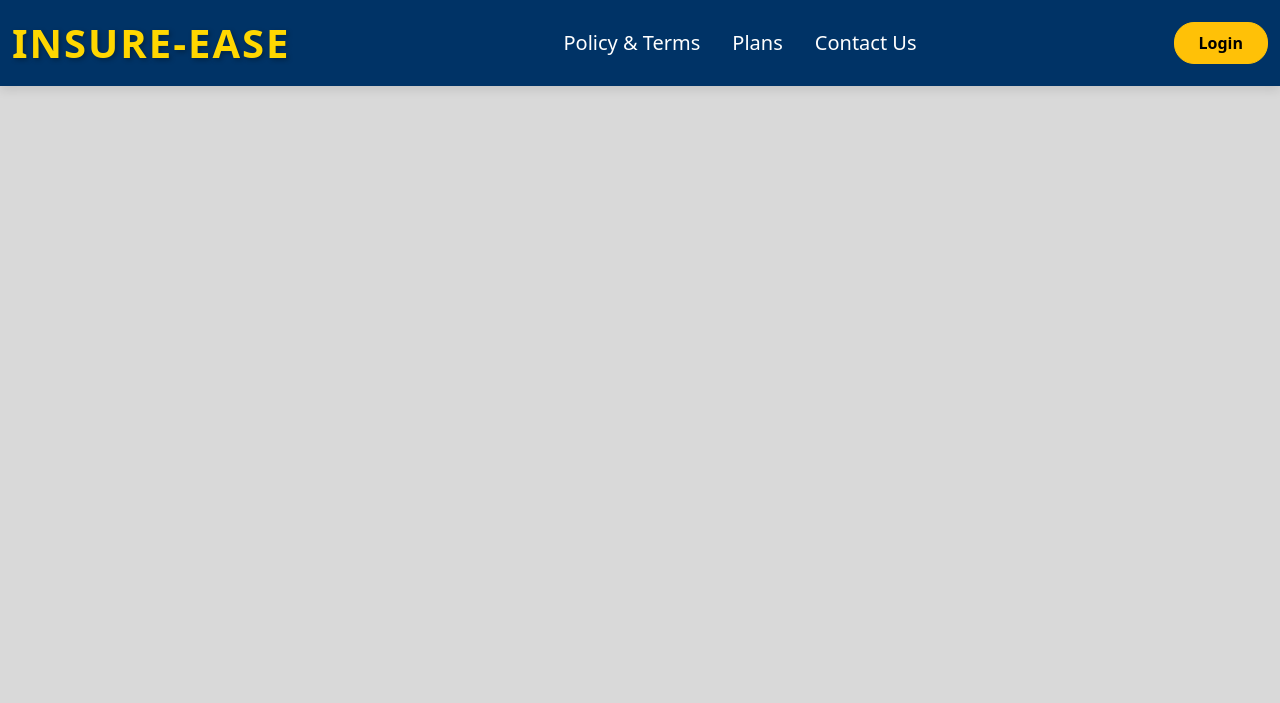
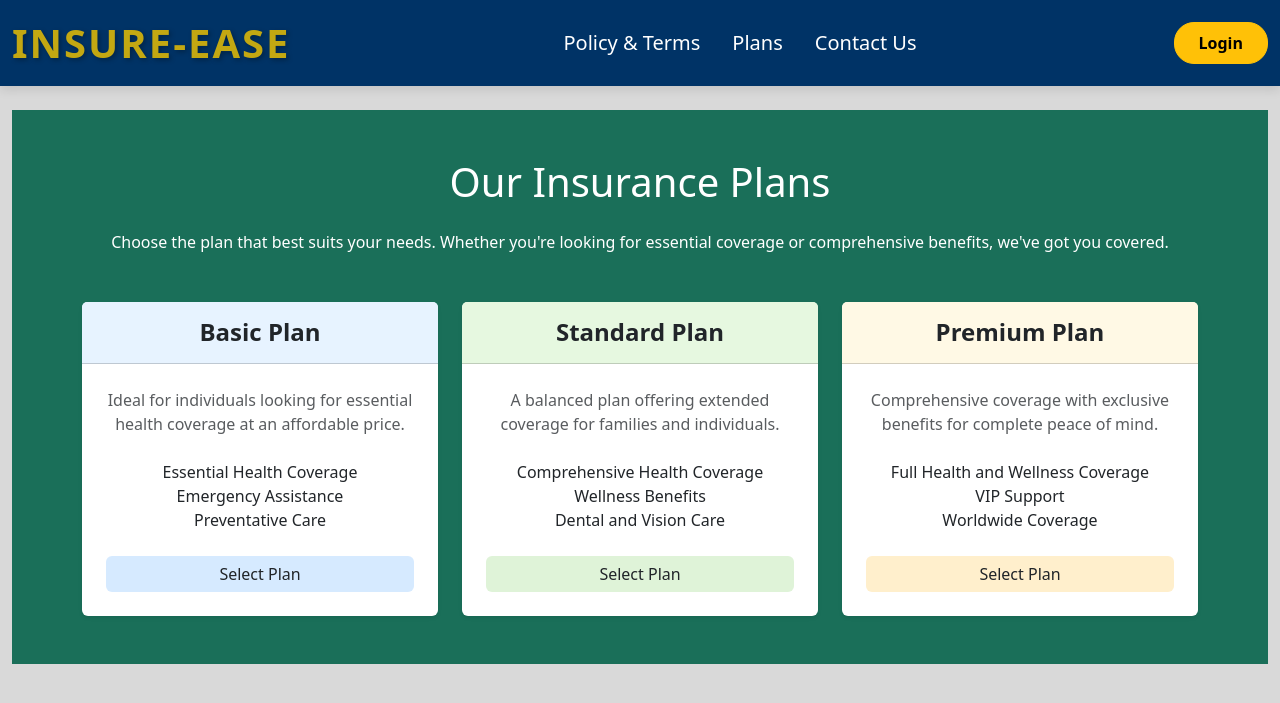
Before and after one commit to KadenNYP/ISPJ_Group5C, a Flask app: page /plans in a window 1280 px wide. Shown: the top 703 px of the page. Run offline with Flask 3, Linux system fonts and the light colour scheme; some libraries are stand-ins or nearby versions.

Commit message:
Create the base (UI/UX) for the plans page (details of plans will change & improve on)

```diff
--- a/app/Templates/Base.html
+++ b/app/Templates/Base.html
@@ -8,6 +8,8 @@
 
     <link rel="stylesheet" href="{{ url_for('static', filename='css/base.css') }}">
     <link rel="stylesheet" href="{{ url_for('static', filename='css/navbar.css') }}">
+    <link rel="stylesheet" href="{{ url_for('static', filename='css/index.css') }}">
+    <link rel="stylesheet" href="{{ url_for('static', filename='css/plans.css') }}">
 </head>
 
 <body class="">
--- a/app/Templates/home/Plans.html
+++ b/app/Templates/home/Plans.html
@@ -1,7 +1,69 @@
 {% extends "base.html" %}
 
-{% block title %}INSURE-EASE Plans Overview{% endblock %}
+{% block title %}Insurance Plans{% endblock %}
 
 {% block content %}
+<div class="plans-page-container py-5">
+    <div class="container">
+        <h1 class="text-center text-white mb-4">Our Insurance Plans</h1>
+        <p class="text-center text-white mb-5">
+            Choose the plan that best suits your needs. Whether you're looking for essential coverage or comprehensive benefits, we've got you covered.
+        </p>
+        <div class="row">
 
+            <div class="col-md-4">
+                <div class="card shadow-sm border-0">
+                    <div class="card-header basic-plan text-center">
+                        <h4 class="fw-bold mb-0">Basic Plan</h4>
+                    </div>
+                    <div class="card-body text-center">
+                        <p class="card-text text-muted mb-4">Ideal for individuals looking for essential health coverage at an affordable price.</p>
+                        <ul class="list-unstyled mb-4">
+                            <li><i class="bi bi-check-circle text-success"></i> Essential Health Coverage</li>
+                            <li><i class="bi bi-check-circle text-success"></i> Emergency Assistance</li>
+                            <li><i class="bi bi-check-circle text-success"></i> Preventative Care</li>
+                        </ul>
+                        <button class="btn btn-basic w-100">Select Plan</button>
+                    </div>
+                </div>
+            </div>
+
+
+            <div class="col-md-4">
+                <div class="card shadow-sm border-0">
+                    <div class="card-header standard-plan text-center">
+                        <h4 class="fw-bold mb-0">Standard Plan</h4>
+                    </div>
+                    <div class="card-body text-center">
+                        <p class="card-text text-muted mb-4">A balanced plan offering extended coverage for families and individuals.</p>
+                        <ul class="list-unstyled mb-4">
+                            <li><i class="bi bi-check-circle text-success"></i> Comprehensive Health Coverage</li>
+                            <li><i class="bi bi-check-circle text-success"></i> Wellness Benefits</li>
+                            <li><i class="bi bi-check-circle text-success"></i> Dental and Vision Care</li>
+                        </ul>
+                        <button class="btn btn-standard w-100">Select Plan</button>
+                    </div>
+                </div>
+            </div>
+
+
+            <div class="col-md-4">
+                <div class="card shadow-sm border-0">
+                    <div class="card-header premium-plan text-center">
+                        <h4 class="fw-bold mb-0">Premium Plan</h4>
+                    </div>
+                    <div class="card-body text-center">
+                        <p class="card-text text-muted mb-4">Comprehensive coverage with exclusive benefits for complete peace of mind.</p>
+                        <ul class="list-unstyled mb-4">
+                            <li><i class="bi bi-check-circle text-success"></i> Full Health and Wellness Coverage</li>
+                            <li><i class="bi bi-check-circle text-success"></i> VIP Support</li>
+                            <li><i class="bi bi-check-circle text-success"></i> Worldwide Coverage</li>
+                        </ul>
+                        <button class="btn btn-premium w-100">Select Plan</button>
+                    </div>
+                </div>
+            </div>
+        </div>
+    </div>
+</div>
 {% endblock %}
--- a/app/Templates/home/index.html
+++ b/app/Templates/home/index.html
@@ -1,6 +1,4 @@
-<link rel="stylesheet" href="{{ url_for('static', filename='css/index.css') }}">
-
-{% extends "base.html" %}
+{% extends "Base.html" %}
 
 {% block title %}Home{% endblock %}
 
--- a/app/static/css/navbar.css
+++ b/app/static/css/navbar.css
@@ -3,7 +3,7 @@
     font-weight: 700;
     text-transform: uppercase;
     letter-spacing: 2px;
-    color: #FFD700;
+    color: #C3A812;
     text-shadow: 2px 2px 5px rgba(0, 0, 0, 0.3);
     transition: transform 0.3s ease-in-out, color 0.3s ease-in-out;
 }
--- /dev/null
+++ b/app/static/css/plans.css
@@ -0,0 +1,52 @@
+.plans-page-container {
+    background-color: #1a6f59;
+    padding: 2rem 0;
+}
+
+.basic-plan {
+    background-color: #e7f3ff;
+}
+
+.standard-plan {
+    background-color: #e6f8e0;
+}
+
+.premium-plan {
+    background-color: #fff9e5;
+}
+
+.btn-basic {
+    background-color: #d6eaff;
+    border: none;
+}
+
+.btn-basic:hover {
+    background-color: #c2e0ff;
+}
+
+.btn-standard {
+    background-color: #dff3d8;
+    border: none;
+}
+
+.btn-standard:hover {
+    background-color: #ccecc5;
+}
+
+.btn-premium {
+    background-color: #ffefcc;
+    border: none;
+}
+
+.btn-premium:hover {
+    background-color: #ffe8b3;
+}
+
+.card-header {
+    font-size: 1.5rem;
+    padding: 1rem;
+}
+
+.card-body {
+    padding: 1.5rem;
+}
```
